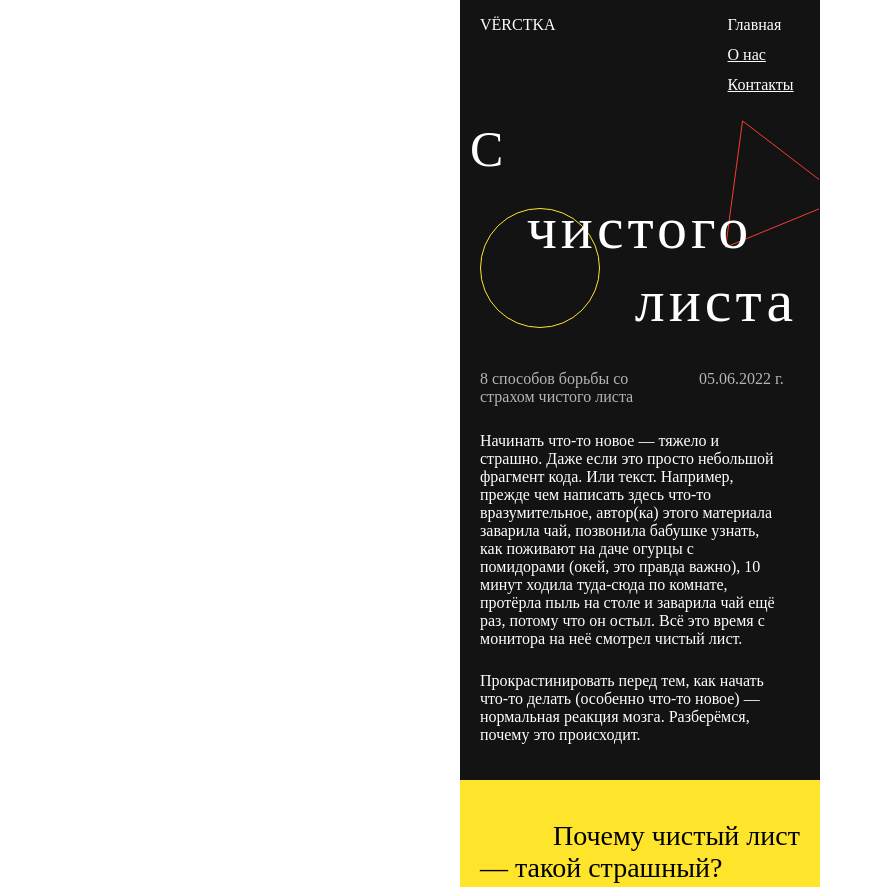
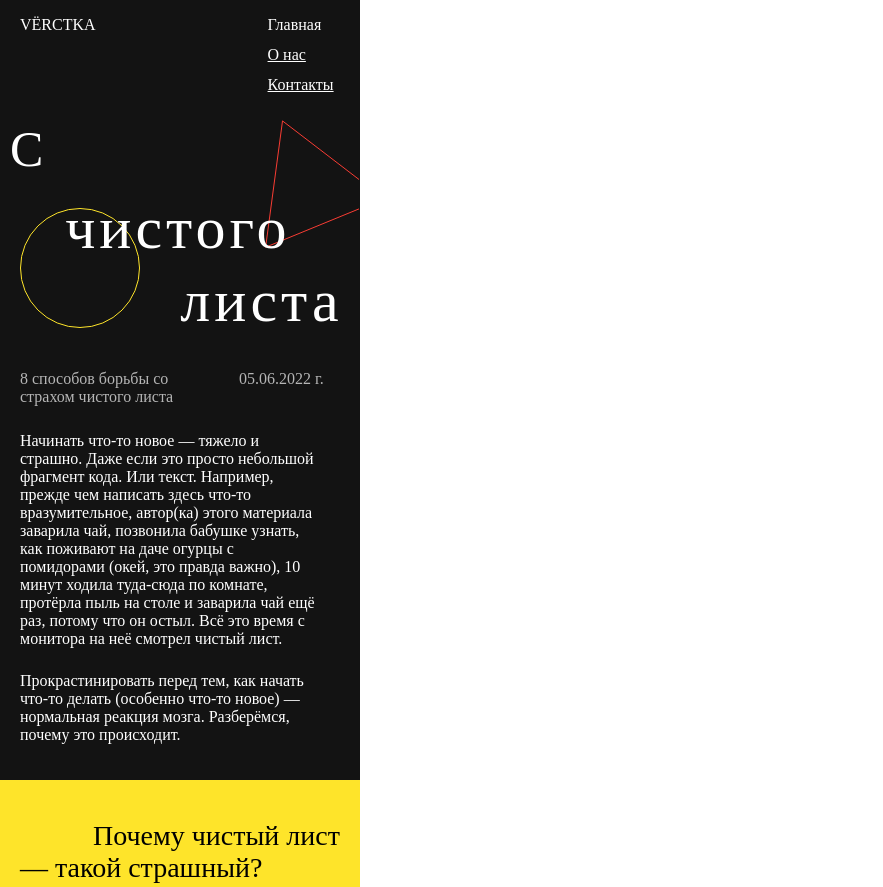
Before and after one commit to atoric4/s-chistogo-lista, a plain HTML site: page index.html in a window 1280 px wide. Shown: the top 887 px of the page, without its empty margins (0-883 px from the left). Drawn offline with Linux system fonts and the light colour scheme.

Commit message:
ver 1.0.3

```diff
--- a/styles.css
+++ b/styles.css
@@ -17,7 +17,6 @@ li {
 }
 
 .page {
-    margin: 0px auto;
     width: 360px;
 }
 
@@ -102,8 +101,8 @@ li {
     color: white;
     font-size: 60px;
     letter-spacing: 4px;
-    grid-column: 2/5;
-    padding-left: 40px;
+    grid-column: 2/4;
+    padding-left: 36px;
     z-index: 1;
 }
 
@@ -111,8 +110,8 @@ li {
     color: white;
     font-size: 60px;
     letter-spacing: 4px;
-    grid-column: 4/7;
-    padding-left: 7px;
+    grid-column: 3/6;
+    padding-left: 18px;
 }
 
 .content_text {
```
